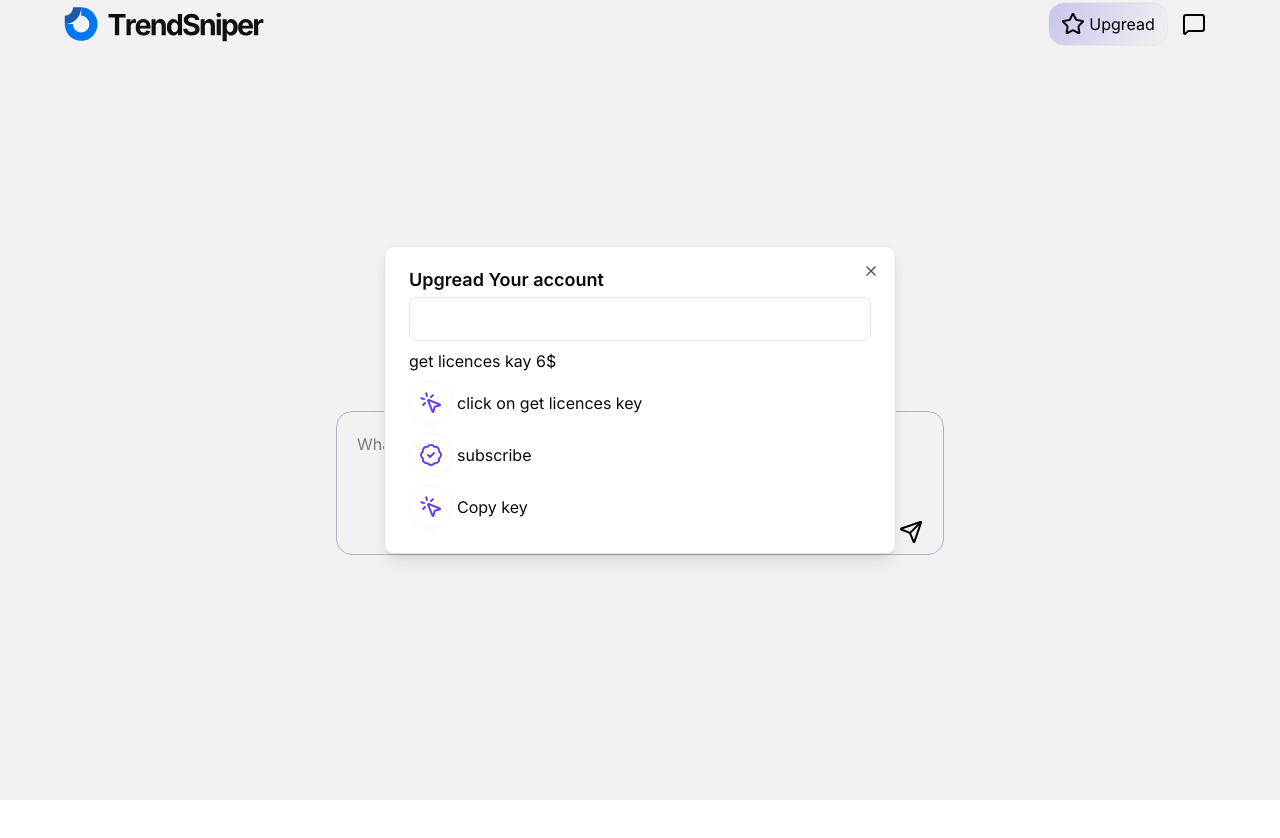
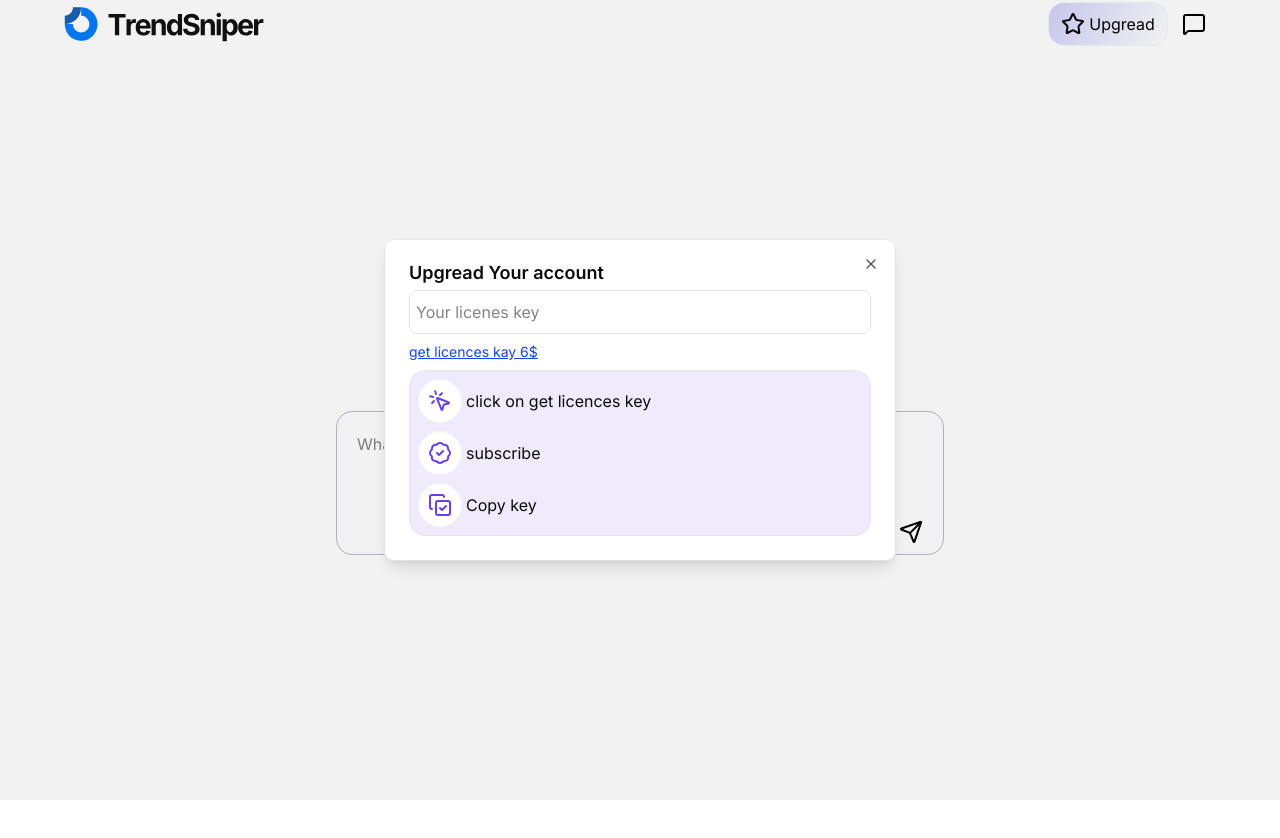
Before and after one commit to Ahmed0Idriss0dev/treandsniper, a Next.js app: page /tools in a window 1280 px wide. Both pictures are taken after a click on the button "Upgread". Shown: the top 838 px of the page. Built offline with nearby package versions, Linux system fonts and the light colour scheme.

Commit message:
push all 10

```diff
--- a/components/kists/Active.tsx
+++ b/components/kists/Active.tsx
@@ -19,8 +19,8 @@ const Active = () => {
   <DialogContent>
     <DialogHeader>
       <DialogTitle>Upgread Your account </DialogTitle>
-      <input type="text" placeholder='' className='w-full h-11 rounded-md border border-neutral-200 px-1.5 outline-0' />
-      <a href="https://ahmedidev.gumroad.com/l/TrendingSnipe?_gl=1*12w1s11*_ga*MTYzMDQxMzQ5LjE3NDk1NjM4NjM.*_ga_6LJN6D94N6*czE3NDk1Njc4MTQkbzIkZzEkdDE3NDk1Njc4MTckajU3JGwwJGgw" target="_blank" rel="noopener noreferrer">
+      <input type="text" placeholder='Your licenes key' className='w-full h-11 rounded-md border border-neutral-200 px-1.5 outline-0' />
+      <a className='text-blue-700 underline text-sm' href="https://ahmedidev.gumroad.com/l/TrendingSnipe?_gl=1*12w1s11*_ga*MTYzMDQxMzQ5LjE3NDk1NjM4NjM.*_ga_6LJN6D94N6*czE3NDk1Njc4MTQkbzIkZzEkdDE3NDk1Njc4MTckajU3JGwwJGgw" target="_blank" rel="noopener noreferrer">
       get licences kay 6$
       </a>
       <Steps/>
--- a/components/kists/Steps.tsx
+++ b/components/kists/Steps.tsx
@@ -1,24 +1,24 @@
-import { BadgeCheck, Copy, MousePointerClick, Subscript } from 'lucide-react'
+import { BadgeCheck, Copy, CopyCheck, MousePointerClick, Subscript } from 'lucide-react'
 import React from 'react'
 
 const Steps = () => {
   return (
-    <div className="flex flex-col gap-2">
+    <div className="flex border border-neutral-200 p-2 bg-treand-600/10 rounded-2xl flex-col gap-2">
 
     <div className='flex items-center gap-1'>
-        <div className="flex justify-center items-center h-11 w-11 rounded-full border border-neutral-100">
+        <div className="flex justify-center bg-white items-center h-11 w-11 rounded-full border border-neutral-100">
         <MousePointerClick className='text-treand-600 '/>
         </div>
       <span>click on get licences key </span>
     </div>
      <div className='flex items-center gap-1'>
-  <div className="flex justify-center items-center h-11 w-11 rounded-full border border-neutral-100">
+  <div className="flex justify-center bg-white items-center h-11 w-11 rounded-full border border-neutral-100">
         <BadgeCheck className='text-treand-600 '/>
         </div>      <span>subscribe  </span>
     </div>
      <div className='flex items-center gap-1'>
-  <div className="flex justify-center items-center h-11 w-11 rounded-full border border-neutral-100">
-        <MousePointerClick className='text-treand-600 '/>
+  <div className="flex justify-center bg-white items-center h-11 w-11 rounded-full border border-neutral-100">
+        <CopyCheck className='text-treand-600 '/>
         </div>      <span>Copy key</span>
     </div>
     </div>
--- a/helper/index.ts
+++ b/helper/index.ts
@@ -6,6 +6,7 @@ interface parameter {
 export const fetchdata= async ({prompt , date}:parameter)=>{
         try {
           const response = await fetch('https://treandsniper.vercel.app/api/chat',{
+            cache:'no-store',
             method:'POST' ,
             headers:{
               'Content-Type':'application/json'
```
Also changed, not shown: public/logos/icons.svg.
